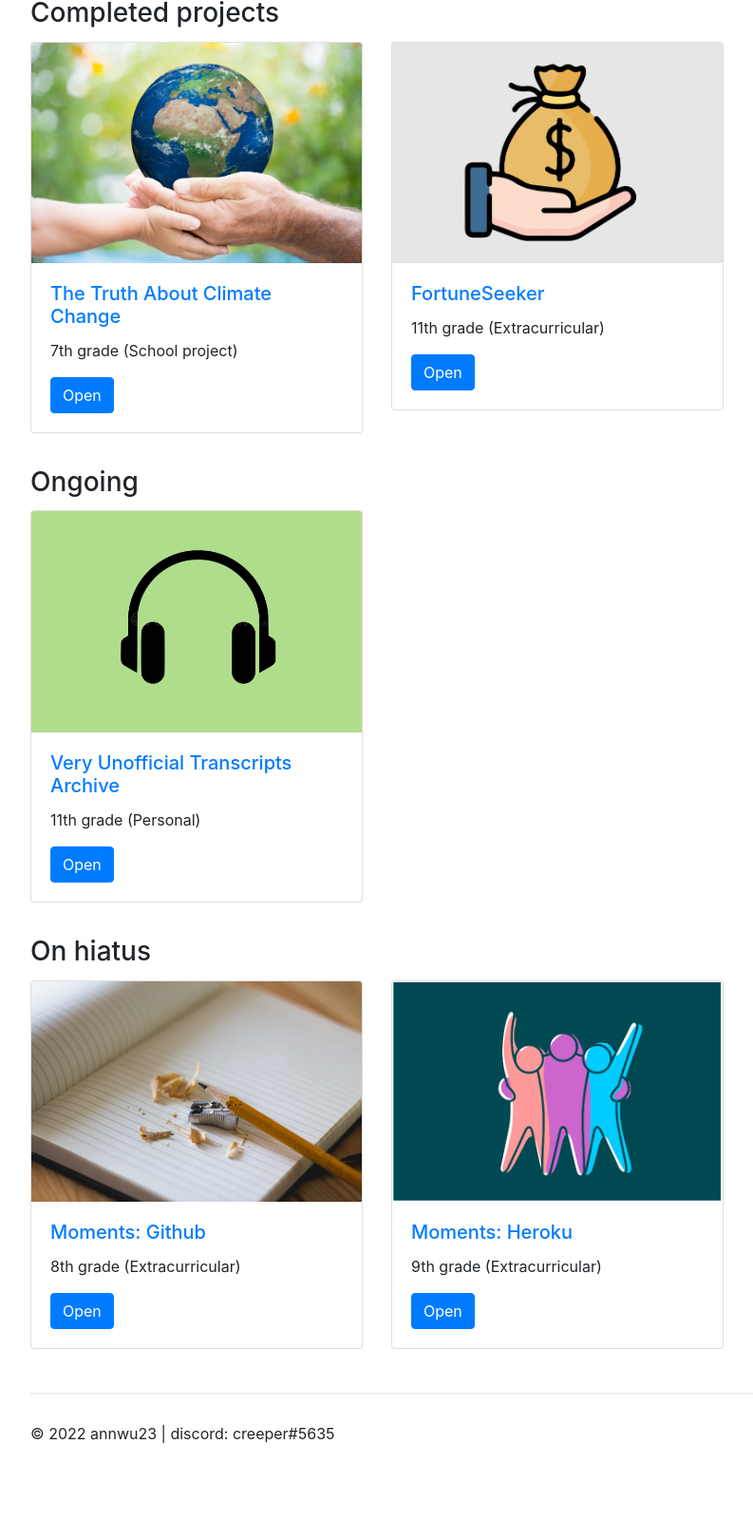
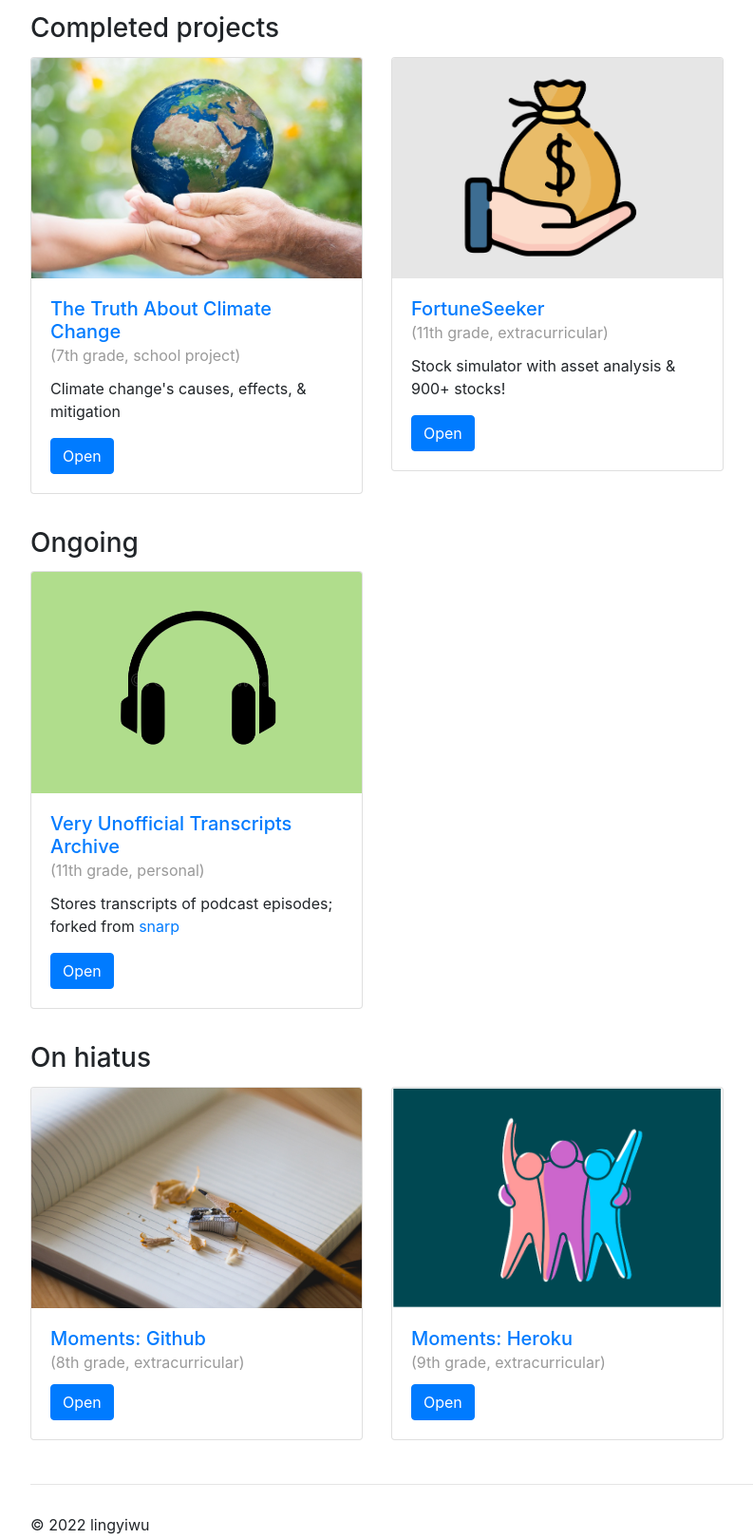
Before and after one commit to lingyiwu/lingyiwu.github.io, a plain HTML site: page index.html in a window 1280 px wide. Shown: the part 340-1960 px from the top of the page at 95% size, without its empty margins (53-846 px from the left). Before the commit the page ends 1901 px from the top, so only its background shows below. Drawn offline with nearby package versions, Linux system fonts and the light colour scheme.

Commit message:
Updated format of homepage

```diff
--- a/index.html
+++ b/index.html
@@ -4,38 +4,34 @@
 		<meta http-equiv="Content-Type" content="text/html; charset=UTF-8">
 		<meta name="viewport" content="width=device-width, initial-scale=1, shrink-to-fit=no">
 		<meta name="description" content="">
-		<meta name="author" content="annwu23">
-		<meta name="generator" content="Jekyll v3.8.5">
-		<title>annwu23</title>
+		<meta name="author" content="lingyiwu">
+		<title>lingyiwu | home</title>
 		<link rel="stylesheet" href="static/css/main.css">
 		<link rel="stylesheet" href="https://use.fontawesome.com/releases/v5.6.1/css/all.css" integrity="sha384-gfdkjb5BdAXd+lj+gudLWI+BXq4IuLW5IT+brZEZsLFm++aCMlF1V92rMkPaX4PP" crossorigin="anonymous">
 		<link rel="stylesheet" href="https://stackpath.bootstrapcdn.com/bootstrap/4.3.1/css/bootstrap.min.css" integrity="sha384-ggOyR0iXCbMQv3Xipma34MD+dH/1fQ784/j6cY/iJTQUOhcWr7x9JvoRxT2MZw1T" crossorigin="anonymous">
 		<script src="https://stackpath.bootstrapcdn.com/bootstrap/4.3.1/js/bootstrap.min.js" integrity="sha384-JjSmVgyd0p3pXB1rRibZUAYoIIy6OrQ6VrjIEaFf/nJGzIxFDsf4x0xIM+B07jRM" crossorigin="anonymous"></script>
-		<!-- <link rel="icon" href="/favicon.png">
-		<link rel="apple-touch-icon" href="/apple-touch-icon.png">
-		<link rel="stylesheet" href="/static/bootstrap.min.css">
-		<link rel="stylesheet" href="/static/main.css?201102">
-		<link rel="canonical" href="https://pyone.tw/"> -->
+		<!-- <link rel="icon" href="static/img/favicon.png"> -->
+		<!-- <link rel="apple-touch-icon" href="static/img/apple-touch-icon.png"> -->
 	</head>
 	<body>
 		<div class="container">
 			<nav class="navbar navbar-expand-md navbar-dark fixed-top bg-dark">
 				<div class="container">
-					<h1 class="navbar-brand">annwu23</h1>
+					<h1 class="navbar-brand">lingyiwu</h1>
 					<button class="navbar-toggler" type="button" data-toggle="collapse" data-target="#navbarCollapse" aria-controls="navbarCollapse" aria-expanded="false" aria-label="Toggle navigation">
 						<span class="navbar-toggler-icon"></span>
 					</button>
 					<div class="collapse navbar-collapse" id="navbarCollapse">
 						<ul class="navbar-nav ml-auto">
 							<li class="nav-item"> <a class="nav-link active" href="../">Home</a> </li>
-							<li class="nav-item"> <a class="nav-link" href="https://github.com/meowykitty2/" target="_blank">GitHub</a> </li>
+							<li class="nav-item"> <a class="nav-link" href="https://github.com/lingyiwu/" target="_blank">GitHub</a> </li>
 						</ul>
 					</div>
 				</div>
 			</nav>
 			<main role="main">
 				<div class="jumbotron bg-cover">
-					<h2>annwu23</h2>
+					<h2>Ling-Yi Wu</h2>
 					<div class="row">
 						<div class="col-lg-12">
 							<p class="lead">Homepage</p>
@@ -48,8 +44,8 @@
 						<div class="card">
 							<img src="static/img/thetruthaboutclimatechange.jpg" class="card-img-top" alt="Two hands cupping a globe.">
 							<div class="card-body">
-								<h5 class="card-title text-primary">The Truth About Climate Change</h5>
-								<p class="card-text">7th grade (School project)</p>
+								<h5 class="card-title text-primary">The Truth About Climate Change<br/><small>(7th grade, school project)</small></h5>
+								<p class="card-text">Climate change's causes, effects, &amp; mitigation</p>
 								<a target="_blank" href="../thetruthaboutclimatechange/" class="btn btn-primary">Open</a>
 							</div>
 						</div>
@@ -58,8 +54,8 @@
 						<div class="card">
 							<img src="static/img/fortuneseeker.png" class="card-img-top" alt="A hand cupping a bag of money.">
 							<div class="card-body">
-								<h5 class="card-title text-primary">FortuneSeeker</h5>
-								<p class="card-text">11th grade (Extracurricular)</p>
+								<h5 class="card-title text-primary">FortuneSeeker<br/><small>(11th grade, extracurricular)</small></h5>
+								<p class="card-text">Stock simulator with asset analysis &amp; 900+ stocks!</p>
 								<a target="_blank" href="http://fortune-seeker.herokuapp.com" class="btn btn-primary">Open</a>
 							</div>
 						</div>
@@ -71,8 +67,8 @@
 						<div class="card">
 							<img src="static/img/transcripts.png" class="card-img-top" alt="A pair of headphones on a purple background.">
 							<div class="card-body">
-								<h5 class="card-title text-primary">Very Unofficial Transcripts Archive</h5>
-								<p class="card-text">11th grade (Personal)</p>
+								<h5 class="card-title text-primary">Very Unofficial Transcripts Archive<br/><small>(11th grade, personal)</small></h5>
+								<p class="card-text">Stores transcripts of podcast episodes; forked from <a href="https://snarp.github.io/magnus_archives_transcripts/" target="_blank">snarp</a></p>
 								<a target="_blank" href="../transcripts/" class="btn btn-primary">Open</a>
 							</div>
 						</div>
@@ -84,8 +80,7 @@
 						<div class="card">
 							<img src="static/img/moments-github.jpg" class="card-img-top" alt="A pencil and a piece of paper.">
 							<div class="card-body">
-								<h5 class="card-title text-primary">Moments: Github</h5>
-								<p class="card-text">8th grade (Extracurricular)</p>
+								<h5 class="card-title text-primary">Moments: Github<br/><small>(8th grade, extracurricular)</small></h5>
 								<a target="_blank" href="../moments/" class="btn btn-primary">Open</a>
 							</div>
 						</div>
@@ -94,8 +89,7 @@
 						<div class="card">
 							<img src="static/img/moments-heroku.png" class="card-img-top" alt="Cartoon depiction of three people (pink, purple, and blue) together.">
 							<div class="card-body">
-								<h5 class="card-title text-primary">Moments: Heroku</h5>
-								<p class="card-text">9th grade (Extracurricular)</p>
+								<h5 class="card-title text-primary">Moments: Heroku<br/><small>(9th grade, extracurricular)</small></h5>
 								<a target="_blank" href="http://annwu23.herokuapp.com" class="btn btn-primary">Open</a>
 							</div>
 						</div>
@@ -104,7 +98,7 @@
 			</main>
 			<hr>
 			<footer class="footer">
-				<p>&copy; 2022 annwu23 | discord: creeper#5635</p>
+				<p>&copy; 2022 lingyiwu</p>
 			</footer>
 		</div> <!-- end class="container" -->
 	</body>
--- a/static/css/main.css
+++ b/static/css/main.css
@@ -83,7 +83,7 @@ ul li p {
 }
 
 .jumbotron {
-	margin-top: 80px;
+	margin-top: 6rem;
 	background-color: #3ab598 !important;
 }
 .jumbotron h2 {
@@ -149,3 +149,6 @@ ul li p {
 div .card {
 	margin-bottom: 30px;
 }
+.card-title small {
+	color: #999;
+}
```
